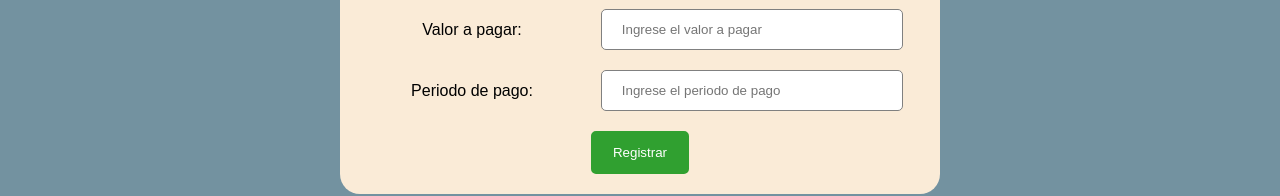
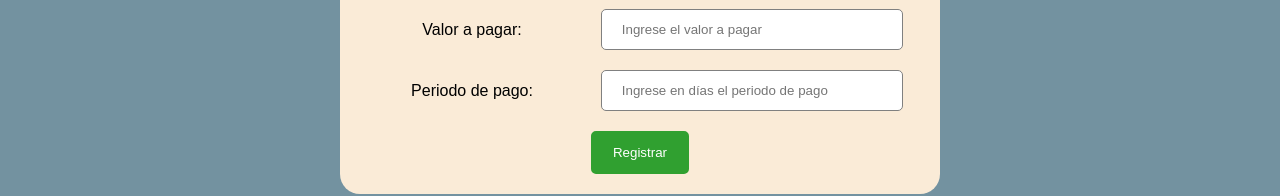
Before and after one commit to adrian-villamil/record-oblig-fe, a React (Create React App) app: page /registrar-obligacion in a window 1280 px wide. Shown: the part 246-442 px from the top of the page. Built offline with nearby package versions, Linux system fonts and the light colour scheme; no server answers.

Commit message:
Se corrigió la propiedad fecha_pago_vencimiento a fecha_pago_obligacion, y se modificó el placeholder del input de la periodicidad, para indicar en que tipo de unidades son, en éste caso en días.

```diff
--- a/src/components/FormularioObligacion.js
+++ b/src/components/FormularioObligacion.js
@@ -27,7 +27,7 @@ const FormularioObligacion = () => {
       body: JSON.stringify({
         id_empresa: idEmpresa,
         nombre_obligacion: nombreObligacion,
-        fecha_pago_vencimiento: fechaVencimiento,
+        fecha_pago_obligacion: fechaVencimiento,
         valor: costo,
         periodicidad: periodo
       })
@@ -78,7 +78,7 @@ const FormularioObligacion = () => {
             <label>Periodo de pago:</label>
           </div>
           <div className='f-columna c2'>
-            <input type='number' name="periodicidad" min='1' placeholder='Ingrese el periodo de pago' onChange={(e) => setPeriodo(e.target.value)} required />
+            <input type='number' name="periodicidad" min='1' placeholder='Ingrese en días el periodo de pago' onChange={(e) => setPeriodo(e.target.value)} required />
           </div>
         </div>
         <div className='f-fila'>
```
